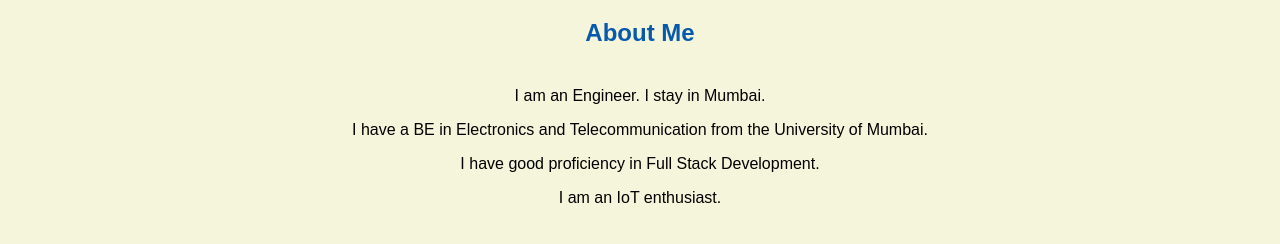
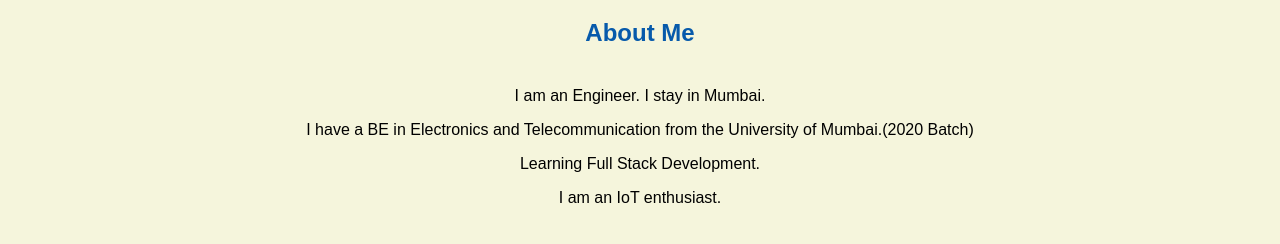
Before and after one commit to chiragvc99/chiragvc99.github.io, a plain HTML site: page index.html in a window 1280 px wide. Shown: the part 532-776 px from the top of the page. Drawn offline with Linux system fonts and the light colour scheme.

Commit message:
Update index.html

```diff
--- a/index.html
+++ b/index.html
@@ -31,8 +31,8 @@
 
   <!-- add a few paragraph lines to describe you -->
   <p>I am an Engineer. I stay in Mumbai. </p> <!-- where do you live? -->
-  <p>I have a BE in Electronics and Telecommunication from the University of Mumbai.</p> <!-- Where studying/studied? -->
-  <p>I have good proficiency in Full Stack Development.</p> <!-- current job or current school year? -->
+  <p>I have a BE in Electronics and Telecommunication from the University of Mumbai.(2020 Batch)</p> <!-- Where studying/studied? -->
+  <p>Learning Full Stack Development.</p> <!-- current job or current school year? -->
   <p>I am an IoT enthusiast.</p>
 
 
```
